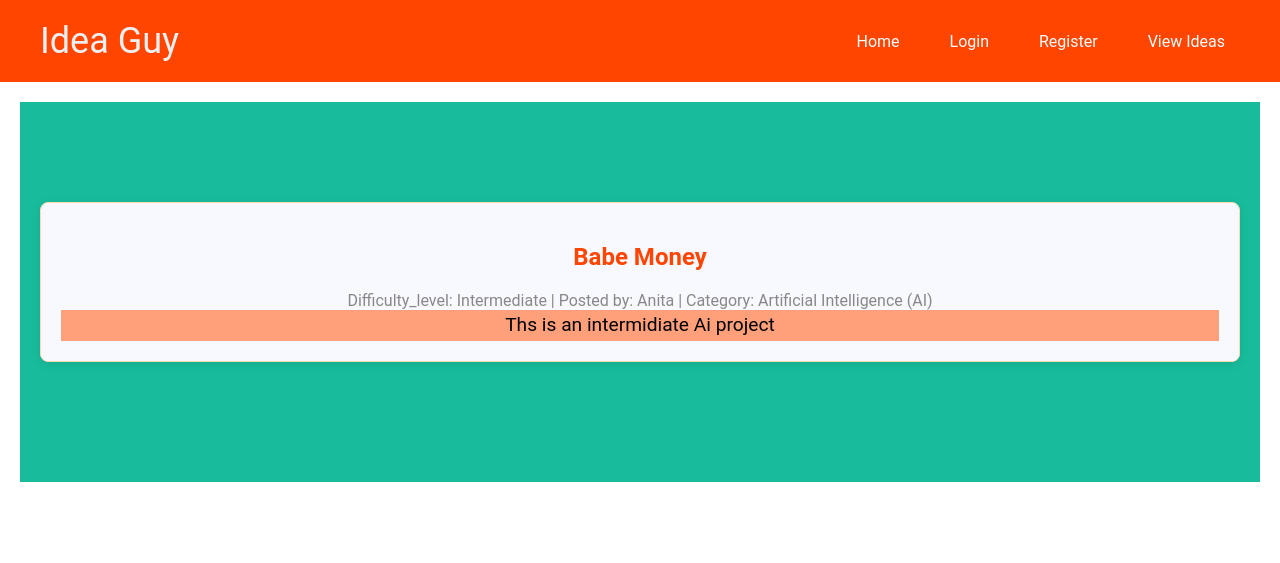
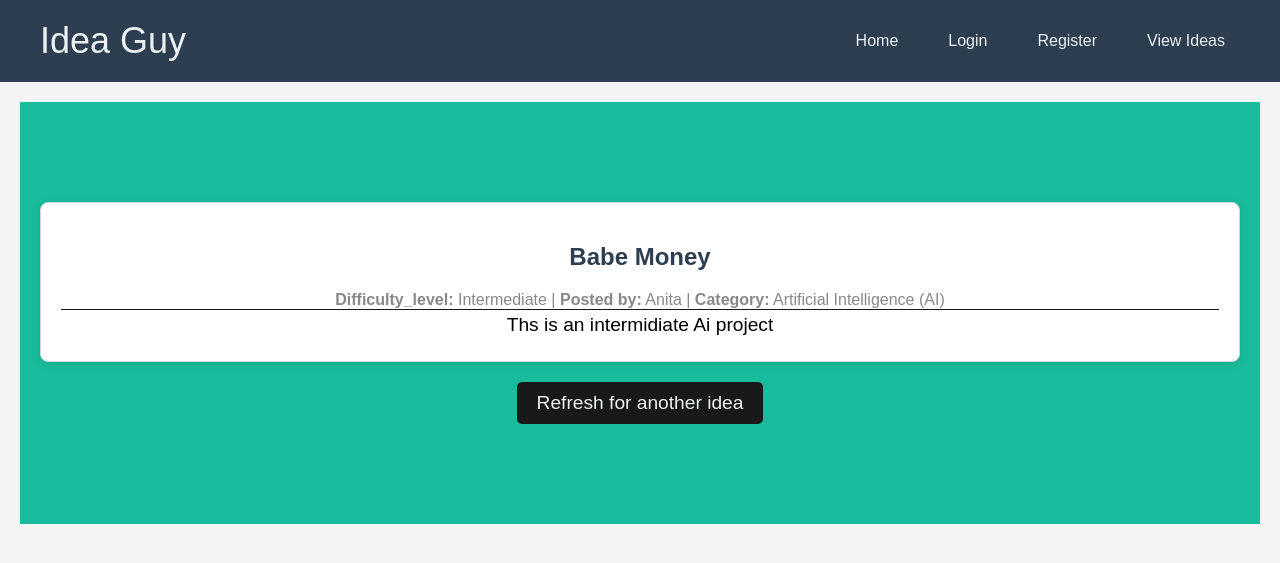
Before and after one commit to Masayaelvin/The_Idea_guy, a Flask app: page /random_idea in a window 1280 px wide. Shown: the top 563 px of the page. Run offline with Flask 3, Linux system fonts and the light colour scheme; some libraries are stand-ins or nearby versions.

Commit message:
random idea

```diff
--- a/the_idea/static/css/home.css
+++ b/the_idea/static/css/home.css
@@ -3,6 +3,7 @@ body {
     margin: 0;
     background-color: #ECF0F1;
     color: #2C3E50;
+    margin-top: auto;
 }
 
 header {
--- a/the_idea/static/css/random_idea.css
+++ b/the_idea/static/css/random_idea.css
@@ -1,12 +1,12 @@
 body {
-    font-family: 'Roboto', sans-serif;
+    font-family: Arial, sans-serif;
     margin: 0;
-    background-color: #FFFFFF;
+    background-color: #F4F4F4;
     color: #333;
 }
 
 header {
-    background-color: #FF4500;
+    background-color: #2C3E50;
     padding: 20px 0;
 }
 
@@ -21,7 +21,7 @@ nav {
 
 .logo {
     font-size: 1.5em;
-    color: #FFFFFF;
+    color: #ECF0F1;
 }
 
 nav ul {
@@ -31,7 +31,7 @@ nav ul {
 }
 
 nav ul li a {
-    color: #FFFFFF;
+    color: #ECF0F1;
     text-decoration: none;
     padding: 10px 15px;
     border-radius: 5px;
@@ -39,7 +39,7 @@ nav ul li a {
 }
 
 nav ul li a:hover {
-    background-color: #FF6347;
+    background-color: #18BC9C;
 }
 
 main {
@@ -52,8 +52,8 @@ main {
 }
 
 .idea {
-    background-color: #F8F8FF;
-    border: 1px solid #FFDAB9;
+    background-color: #FFFFFF;
+    border: 1px solid #D5D5D5;
     border-radius: 8px;
     box-shadow: 0 2px 10px rgba(0, 0, 0, 0.1);
     padding: 20px;
@@ -62,7 +62,7 @@ main {
 
 .idea-title {
     font-size: 1.5em;
-    color: #FF4500;
+    color: #2C3E50;
 }
 
 .idea-meta {
@@ -73,6 +73,26 @@ main {
 .idea-description p {
     margin: 0;
     line-height: 1.6;
+    border-top: 1px solid #191919;
     color: black;
-    background-color: #FFA07A;
 }
+
+
+.refresh-button-container {
+    text-align: center;
+    margin-top: 20px;
+}
+
+.btn-refresh {
+    background-color: #191919;
+    color: #ECF0F1;
+    padding: 10px 20px;
+    border: none;
+    border-radius: 5px;
+    cursor: pointer;
+    text-decoration: none;
+}
+
+.btn-refresh:hover {
+    background-color: #2980B9;
+}
--- a/the_idea/templates/random_idea.html
+++ b/the_idea/templates/random_idea.html
@@ -7,13 +7,18 @@
     <article class="idea">
         <h2 class="idea-title">{{ random_idea.title }}</h2>
         <span class="idea-meta">
-            <span class="idea-difficulty">Difficulty_level: {{ random_idea.difficulty_level }}</span> |
-            <span class="idea-user">Posted by: {{random_idea.author}}</span> |
-            <span class="idea-category">Category: {{ category}}</span>
+            <span class="idea-difficulty"><strong>Difficulty_level:</strong> {{ random_idea.difficulty_level }}</span> |
+            <span class="idea-user"><strong>Posted by:</strong> {{random_idea.author}}</span> |
+            <span class="idea-category"><strong>Category:</strong> {{ category}}</span>
         </span>
         <div class="idea-description">
             {{ random_idea.description|safe}}
         </div>
     </article>
 </section>
+<div class="refresh-button-container">
+    <form action="{{ url_for('random_idea') }}" method="GET">
+        <button type="submit" class="btn btn-refresh">Refresh for another idea</button>
+    </form>
+</div>
 {%endblock%}
```
